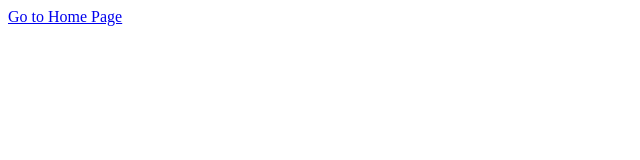
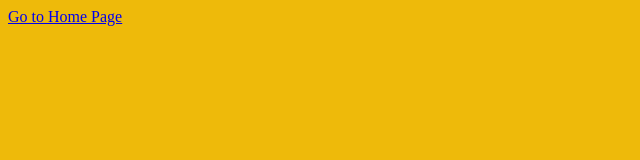
Before and after one commit to MW-123224/MW-123224.github.io, a plain HTML site: page home.html in a window 1280 px wide. Shown: the whole page, without its empty margins (0-640 px from the left). Drawn offline with Linux system fonts and the light colour scheme.

Commit message:
Update home.html

```diff
--- a/home.html
+++ b/home.html
@@ -4,7 +4,13 @@
 <meta charset="utf-8">
 <title>Untitled Document</title>
 </head>
+<style>
+	body{
+		background-color:#EEBA0A
 
+	}
+
+</style>
 <body>
 	<a href="Artflow Collective.html"> Go to Home Page</a>
 </body>
```
